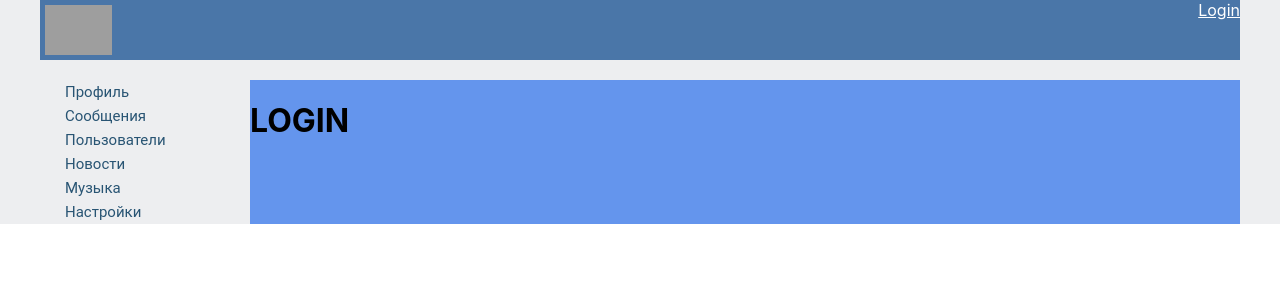
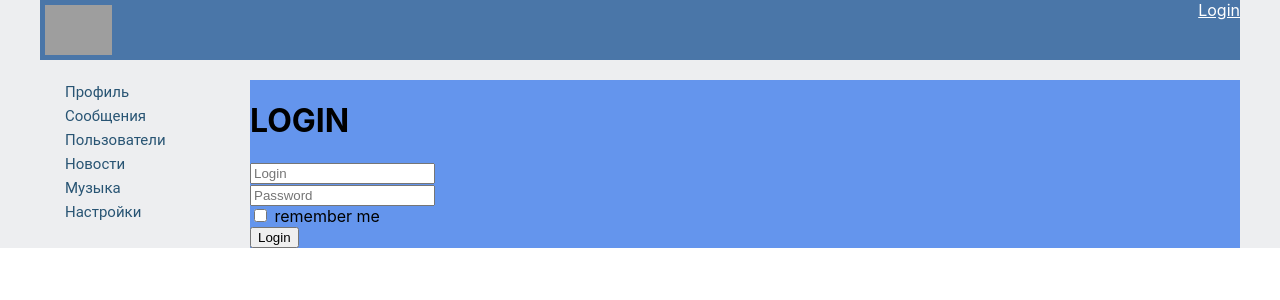
Before and after one commit to B1ackin/social-network, a React (Create React App) app: page /login in a window 1280 px wide. Shown: the top 300 px of the page. Built offline with nearby package versions, Linux system fonts and the light colour scheme; no server answers; grey boxes are pictures that could not be loaded.

Commit message:
lesson 75 done

```diff
--- a/package.json
+++ b/package.json
@@ -13,6 +13,7 @@
     "@types/react-dom": "^16.9.8",
     "@types/react-redux": "^7.1.9",
     "@types/react-router-dom": "^5.1.5",
+    "@types/redux-form": "^8.3.1",
     "@types/redux-thunk": "^2.1.0",
     "axios": "^0.20.0",
     "react": "^16.13.1",
@@ -21,6 +22,7 @@
     "react-router-dom": "^5.2.0",
     "react-scripts": "3.4.1",
     "redux": "^4.0.5",
+    "redux-form": "^8.3.7",
     "redux-thunk": "^2.3.0",
     "typescript": "^3.7.5"
   },
--- a/src/components/Login/Login.tsx
+++ b/src/components/Login/Login.tsx
@@ -1,7 +1,45 @@
 import React from "react";
+import {reduxForm, Field, InjectedFormProps} from "redux-form";
+
+export type FormDataType = {
+    login: string
+    password: string
+    rememberMe: boolean
+}
+
+
+const LoginForm: React.FC<InjectedFormProps<FormDataType>> = (props) => {
+    return <div>
+    <form onSubmit={props.handleSubmit}>
+        <div>
+            <Field placeholder={"Login"} name={"login"} component={"input"}/>
+        </div>
+        <div>
+            <Field placeholder={"Password"} name={"password"} component={"input"}/>
+        </div>
+        <div>
+            <Field type={"checkbox"} name={"rememberMe"}  component={"input"}/> remember me
+        </div>
+        <div>
+            <button>Login</button>
+        </div>
+    </form>
+    </div>
+}
+
+const LoginReduxForm = reduxForm<FormDataType>({
+    form: 'login'
+})(LoginForm)
 
 const Login = () => {
-    return <h1>LOGIN</h1>
+    const onSubmit = (formData:FormDataType) => {
+
+    }
+
+    return <div>
+        <h1>LOGIN</h1>
+        <LoginReduxForm onSubmit={onSubmit}/>
+    </div>
 }
 
 export default Login;
--- a/src/redux/redux-store.tsx
+++ b/src/redux/redux-store.tsx
@@ -5,26 +5,17 @@
 import usersReducer from "./users-reducer";
 import authReducer from "./auth-reducer";
 import thunkMiddleware from "redux-thunk"
+import {reducer as formReducer } from 'redux-form'
 
 let reducers = combineReducers({
     profilePage: profileReducer,
     dialogsPage: dialogReducer,
     sidebar: sidebarReducer,
     usersPage: usersReducer,
-    auth: authReducer
+    auth: authReducer,
+    form: formReducer
 });
 
-// reducer {
-//     prP: {
-//
-//     },
-//     diP: [
-//         {},
-//         {},
-//         {},
-//         {},
-//     ]
-// }
 
 let store:any = createStore(reducers, applyMiddleware(thunkMiddleware));
 
```
Also changed, not shown: 1 other file (tests, documents, lock files or other folders).
